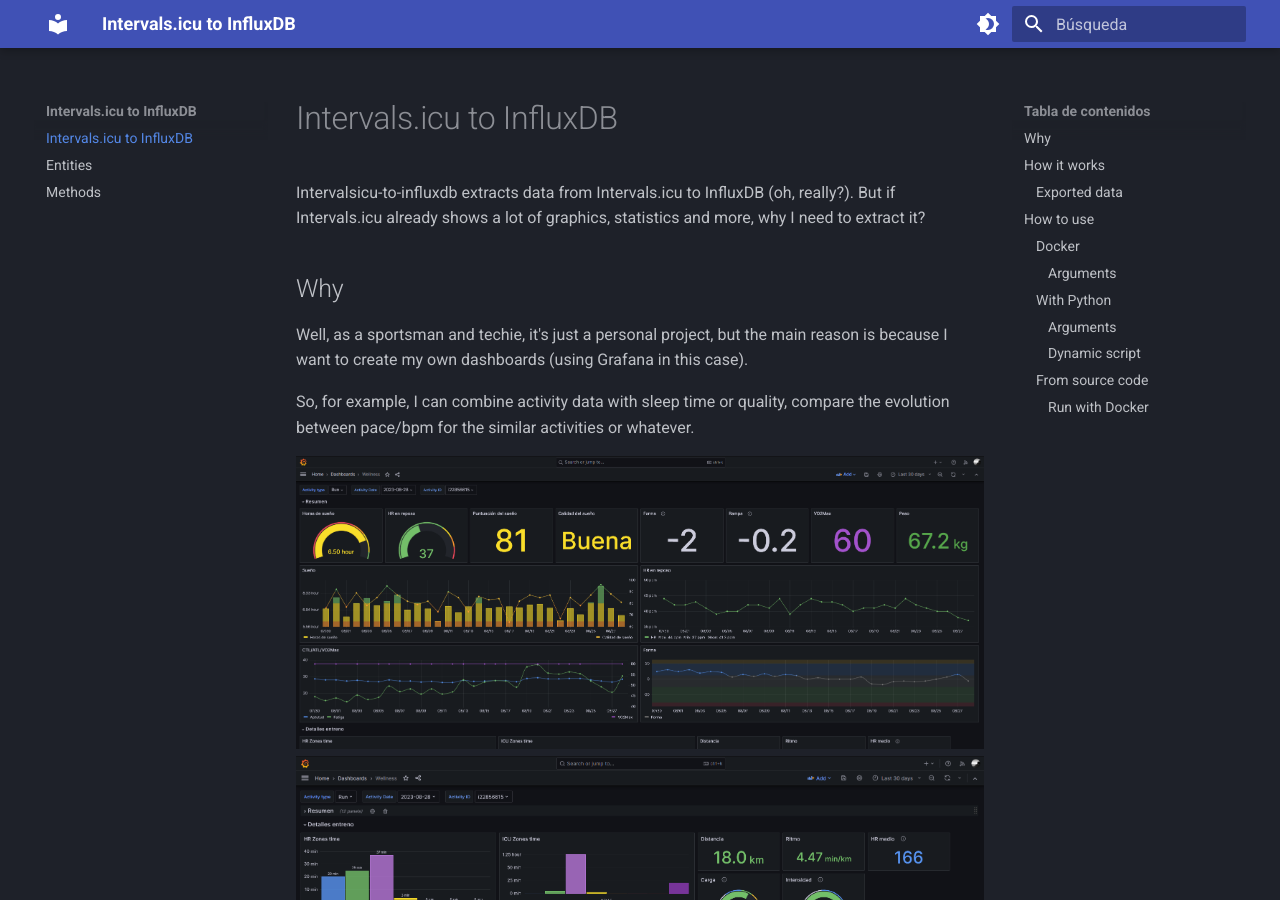
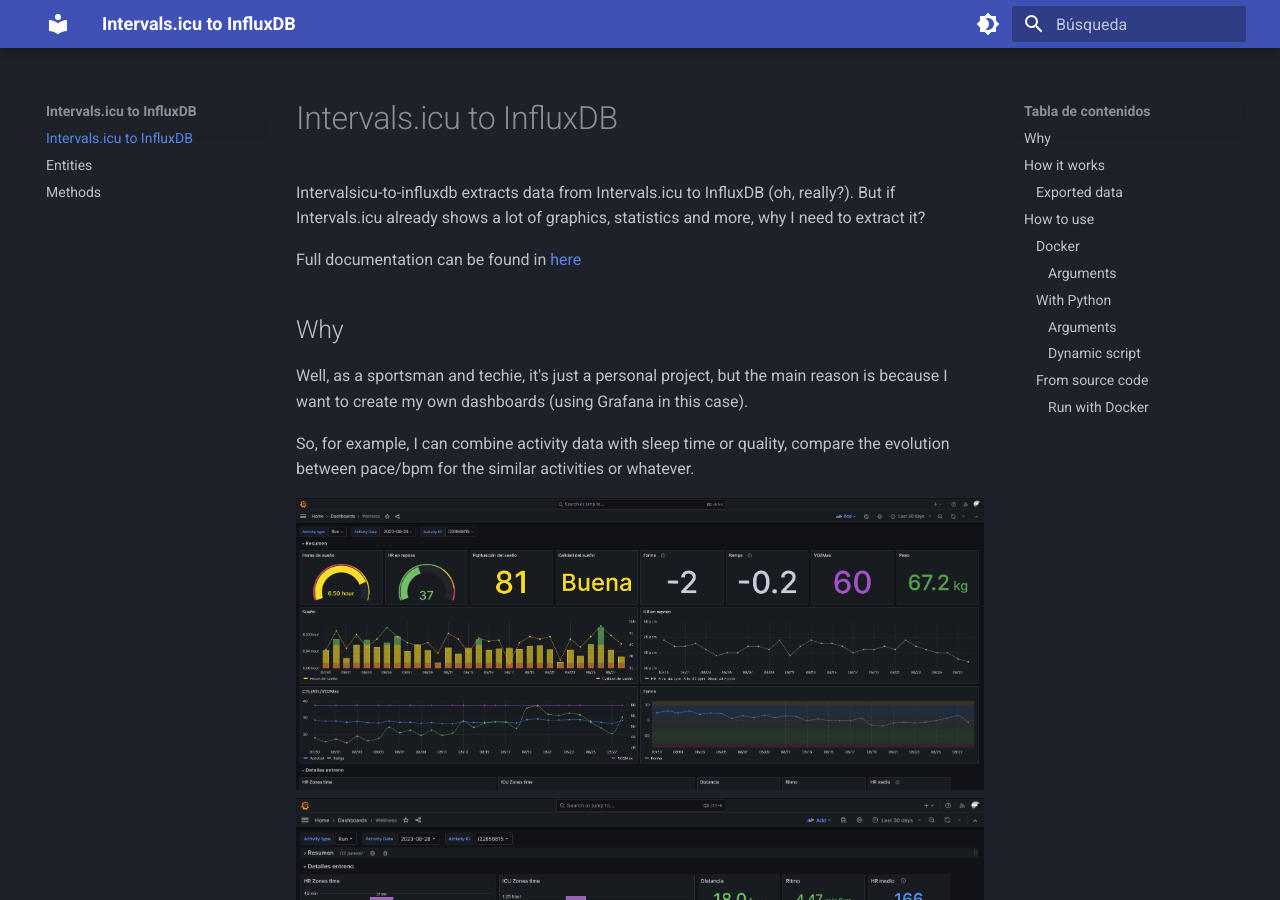
Before and after one commit to tmllull/intervalsicu-to-influxdb, an MkDocs documentation site: the page built from docs/index.md, in a window 1280 px wide and 900 px high. Built offline with MkDocs 1.6.1 and Material for MkDocs 9.7.7, drawn with Linux system fonts in a browser that asks for light colours.

Commit message:
Add documentation link

```diff
--- a/docs/index.md
+++ b/docs/index.md
@@ -1,5 +1,7 @@
 # Intervals.icu to InfluxDB
 Intervalsicu-to-influxdb extracts data from Intervals.icu to InfluxDB (oh, really?). But if Intervals.icu already shows a lot of graphics, statistics and more, why I need to extract it?
+
+Full documentation can be found in [here](https://intervalsicu-to-influxdb.readthedocs.io)
 
 ## Why
 Well, as a sportsman and techie, it's just a personal project, but the main reason is because I want to create my own dashboards (using Grafana in this case).
--- a/pyproject.toml
+++ b/pyproject.toml
@@ -17,3 +17,4 @@
 [project.urls]
 "Homepage" = "https://codeberg.org/tmllull/intervalsicu-to-influxdb"
 "Bug Tracker" = "https://codeberg.org/tmllull/intervalsicu-to-influxdb/issues"
+"Documentation" = "https://intervalsicu-to-influxdb.readthedocs.io"
```
Also changed, not shown: README.md (+2 -0 lines).
